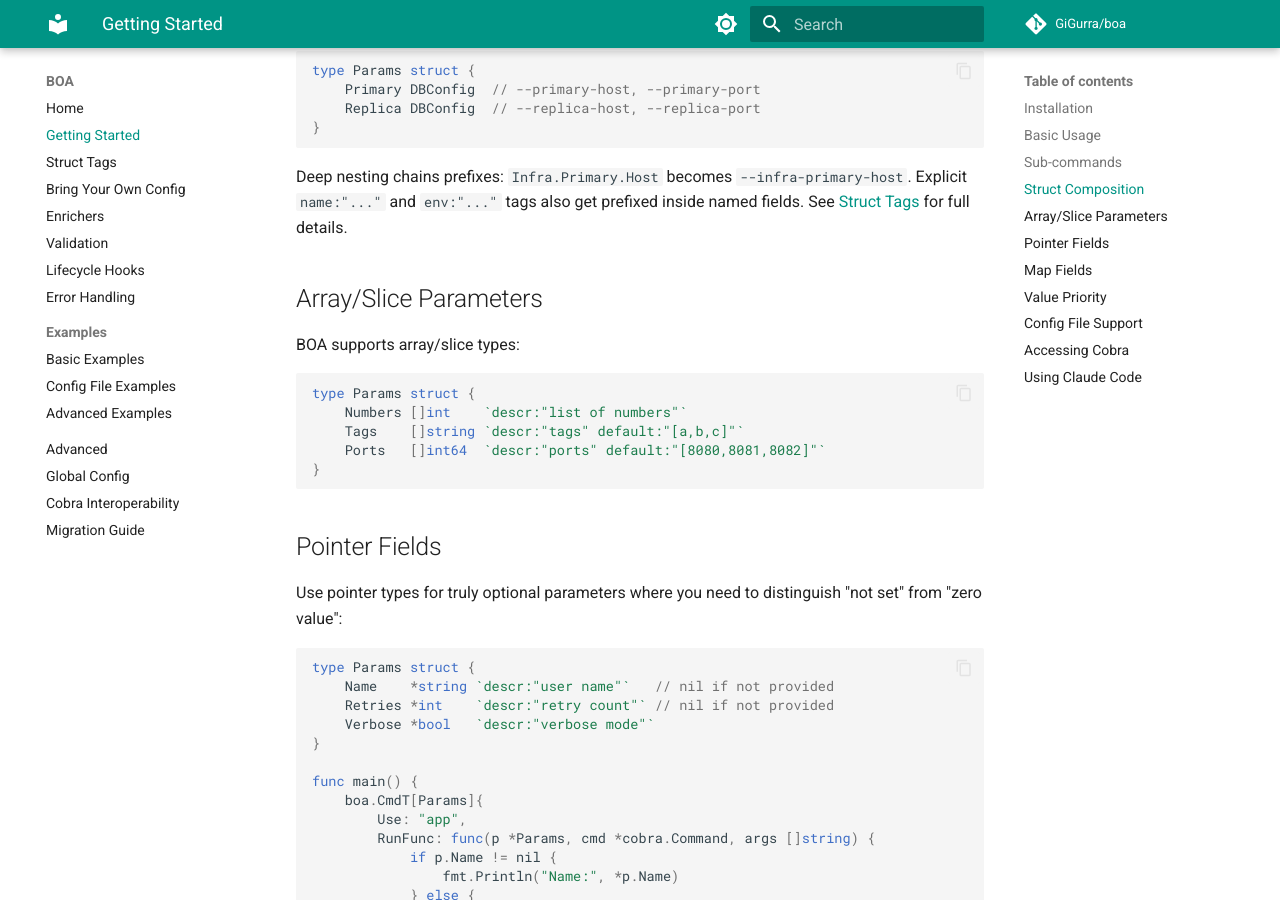
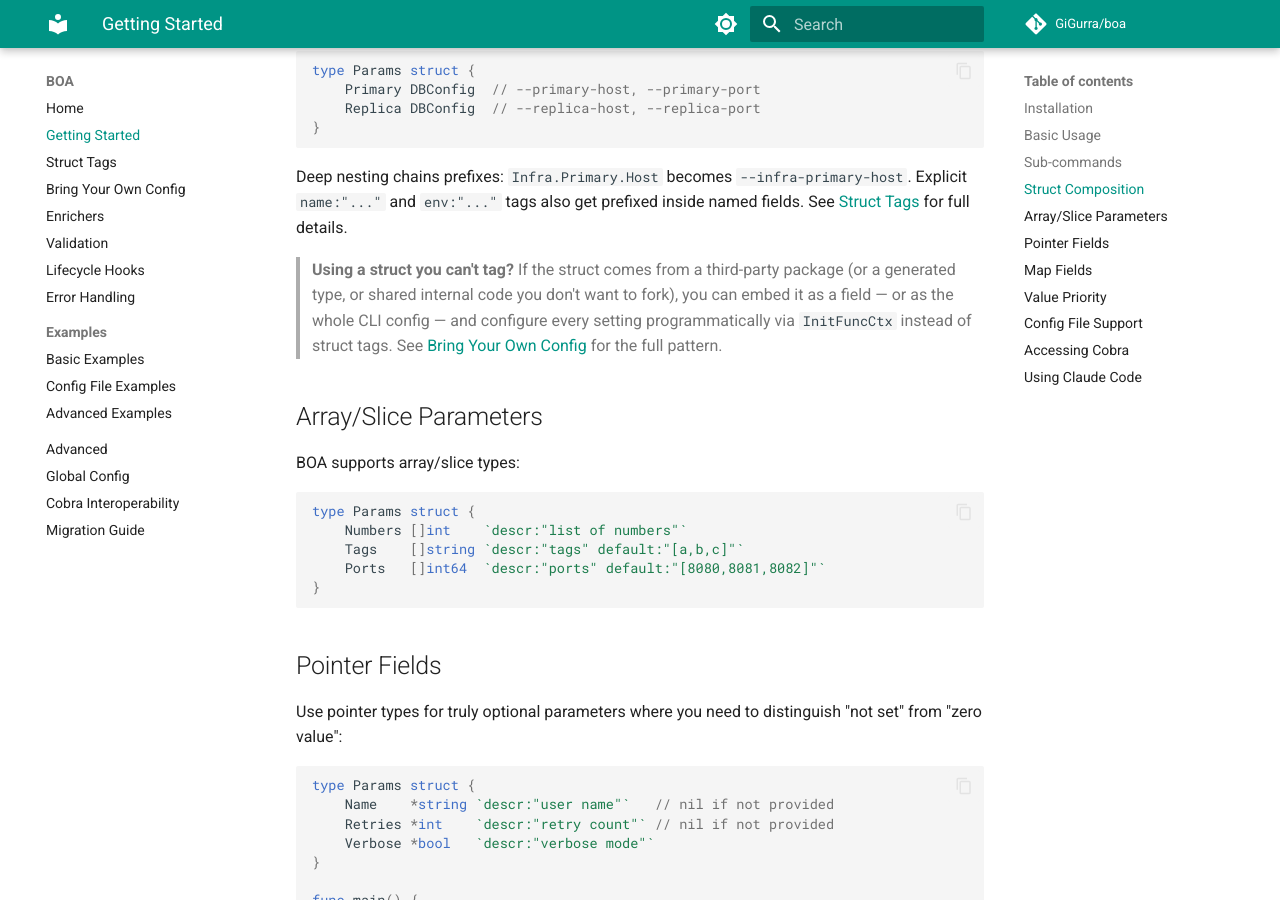
Before and after one commit to GiGurra/boa, an MkDocs documentation site: the page built from docs/getting-started.md, in a window 1280 px wide and 900 px high, scrolled down 2657 px. Built offline with MkDocs 1.6.1 and Material for MkDocs 9.7.7, drawn with Linux system fonts in a browser that asks for light colours; comment, search, counter and statistics services are not loaded.

Commit message:
docs: link Bring Your Own Config from getting-started
Add a brief callout right after Struct Composition — the natural place
for the hand-off, since composition is exactly the mechanism used for
embedding third-party types. Keeps getting-started focused on the
tag-based flow and points readers at the standalone page for the
programmatic path.

Co-Authored-By: Claude Opus 4.6 (1M context) <noreply@anthropic.com>

```diff
--- a/docs/getting-started.md
+++ b/docs/getting-started.md
@@ -137,6 +137,8 @@ type Params struct {
 
 Deep nesting chains prefixes: `Infra.Primary.Host` becomes `--infra-primary-host`. Explicit `name:"..."` and `env:"..."` tags also get prefixed inside named fields. See [Struct Tags](struct-tags.md#named-struct-auto-prefixing) for full details.
 
+> **Using a struct you can't tag?** If the struct comes from a third-party package (or a generated type, or shared internal code you don't want to fork), you can embed it as a field — or as the whole CLI config — and configure every setting programmatically via `InitFuncCtx` instead of struct tags. See [Bring Your Own Config](bring-your-own-config.md) for the full pattern.
+
 ## Array/Slice Parameters
 
 BOA supports array/slice types:
```
